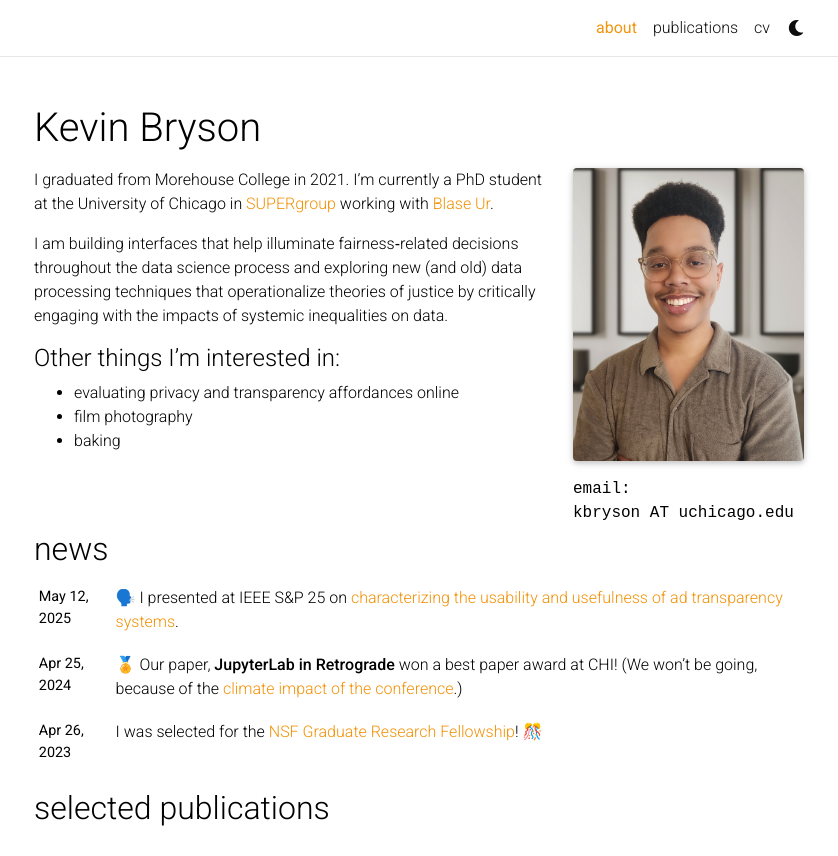
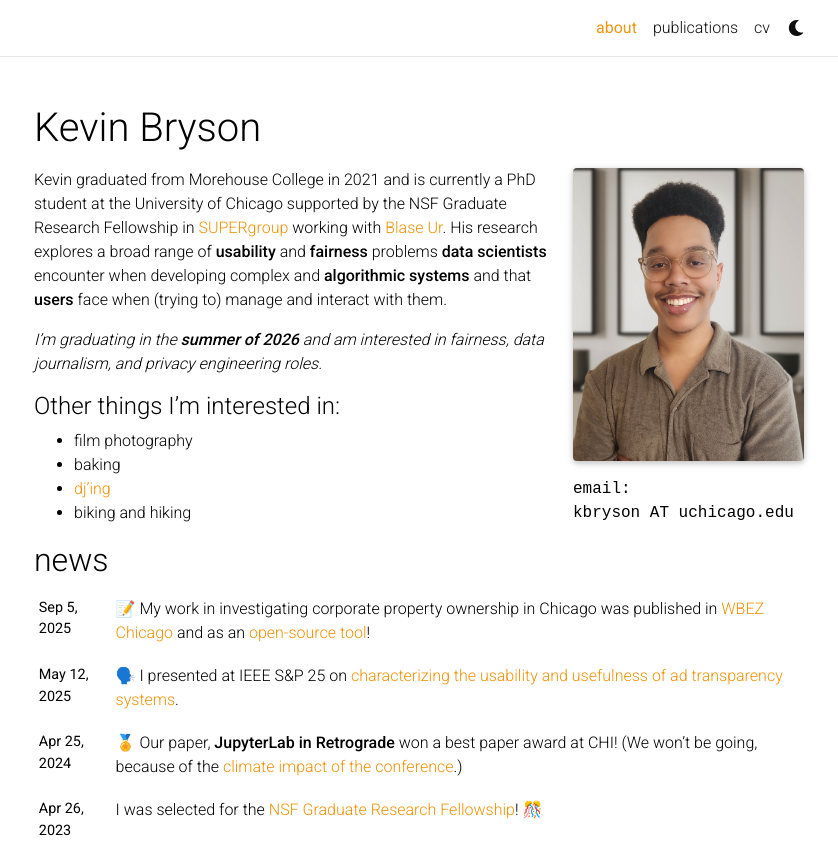
Before and after one commit to cmdkev/cmdkev.github.io, a Jekyll site: the page built from _pages/about.md, in a window 1280 px wide and 1204 px high, cut to the strip 0-856 px from the top of the window. Shown: the whole strip, without its empty margins (221-1059 px from the left). Built offline with Jekyll 4.4.1, drawn with Linux system fonts in a browser that asks for light colours; full-size pictures stand in for the smaller copies a plugin makes; emoji names are drawn with the system emoji font; comment, search, counter and statistics services are not loaded; a style sheet for code colours, icons or effects is not loaded.

Commit message:
oct update

```diff
--- a/_pages/about.md
+++ b/_pages/about.md
@@ -18,11 +18,13 @@ selected_papers: true # includes a list of papers marked as "selected={true}"
 social: true  # includes social icons at the bottom of the page
 ---
 
-I graduated from Morehouse College in 2021. I'm currently a PhD student at the University of Chicago in [SUPERgroup](https://super.cs.uchicago.edu/) working with [Blase Ur](https://www.blaseur.com/).
+Kevin graduated from Morehouse College in 2021 and is currently a PhD student at the University of Chicago supported by the NSF Graduate Research Fellowship in [SUPERgroup](https://super.cs.uchicago.edu/) working with [Blase Ur](https://www.blaseur.com/).
+His research explores a broad range of **usability** and **fairness** problems **data scientists** encounter when developing complex and **algorithmic systems** and that **users** face when (trying to) manage and interact with them.
 
-I am building interfaces that help illuminate fairness‑related decisions throughout the data science process and exploring new  (and old) data processing techniques that operationalize theories of justice by critically engaging with the impacts of systemic inequalities on data.
+*I'm graduating in the **summer of 2026** and am interested in fairness, data journalism, and privacy engineering roles.*
 
 #### Other things I'm interested in:
-- evaluating privacy and transparency affordances online
 - film photography
 - baking
+- [dj'ing](https://www.youtube.com/@Kev-In-Progress)
+- biking and hiking
```
Also changed, not shown: _news/announcement_4.md (added, +8 -0 lines).
